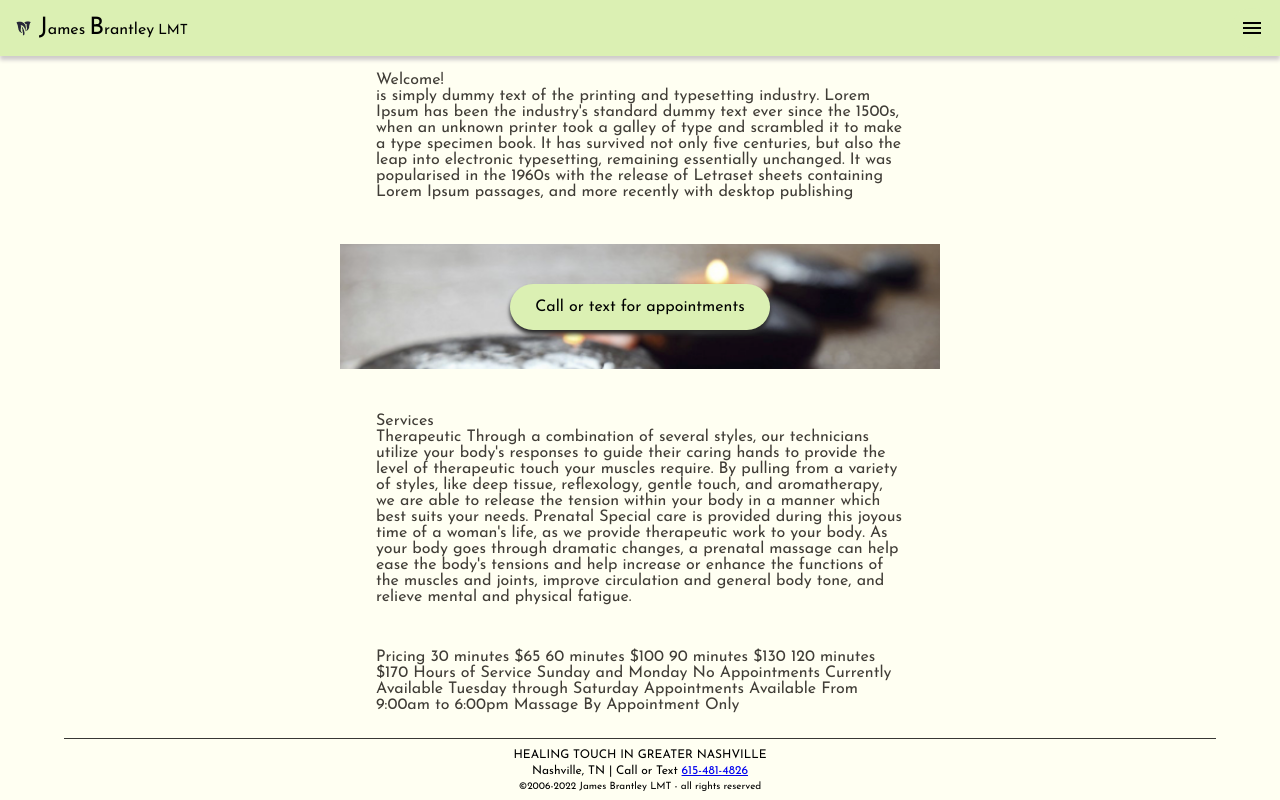
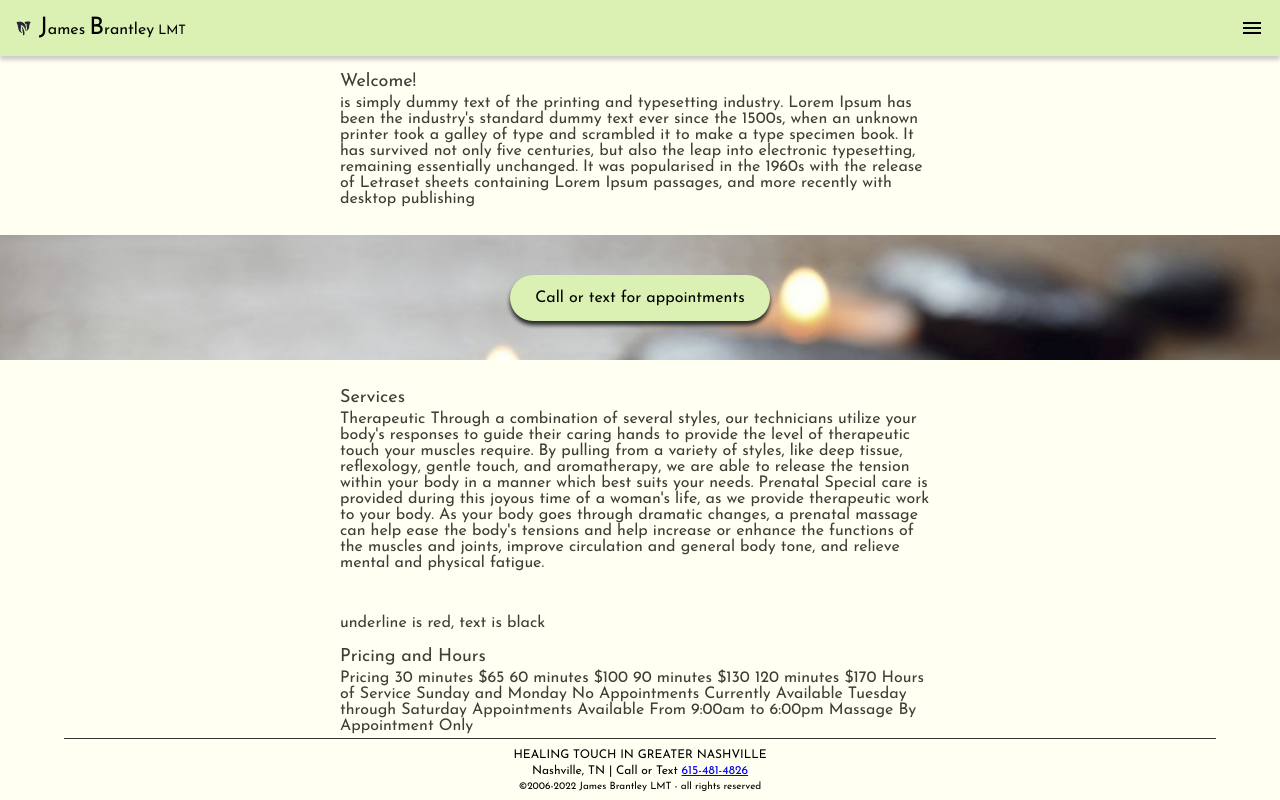
Before and after one commit to daniel-chapdelaine/brantley, an Angular app: page / in a window 1280 px wide. Built offline with nearby package versions, Linux system fonts and the light colour scheme.

Commit message:
more styling

```diff
--- a/src/app/app.component.css
+++ b/src/app/app.component.css
@@ -17,8 +17,6 @@
 }
 
 #content {
-    margin: 0px auto;
-    max-width: 600px;
     flex-grow: 1;
     box-sizing: border-box;
     overflow-y: auto;
@@ -26,13 +24,14 @@
     color: #403d37;
 }
 
-
 #content > div:not(#banner) {
-    padding: 16px 36px;
+    margin: 0px auto;
+    max-width: 600px;
+    padding: 16px 36px 0px 36px;
 }
 
 #banner {
-    margin: 16px 0px;
+    margin-top: 16px;
     width: 100%;
     height: 125px;
     min-height: 125px;
@@ -67,3 +66,8 @@
     width: 90%;
     margin: 2px auto;
 }
+
+.section-title {
+    font-size: 18px;
+    padding-bottom: 4px;
+}
--- a/src/app/app.component.html
+++ b/src/app/app.component.html
@@ -15,7 +15,7 @@
         <span style="line-height: .80; font-size: 24px;">B</span>
         <span>rantley </span>
       </span>
-      <span style="font-size: 14px;" >LMT</span>
+      <span style="font-size: 13px;" >LMT</span>
 
       </div>
   </div>
@@ -39,8 +39,8 @@
   </div>
 
   <div class="section">
-    <div>Services</div>
-    <div class="section-title">
+    <div class="section-title">Services</div>
+    <div class="section-body">
       Therapeutic
       Through a combination of several styles, our technicians utilize your body's responses to guide their caring hands to provide the level of therapeutic touch your muscles require. By pulling from a variety of styles, like deep tissue, reflexology, gentle touch, and aromatherapy, we are able to release the tension within your body in a manner which best suits your needs.
 
@@ -49,6 +49,9 @@
     </div>
   </div>
 
+  <div class="section">
+    <p><span>underline is red, text is black</span></p>
+    <div class="section-title"> Pricing and Hours</div>
     <div>
         Pricing
         30 minutes
@@ -75,6 +78,7 @@
         9:00am to 6:00pm
         Massage By Appointment Only
     </div>
+  </div>
 
   <div style="display: flex; flex-direction: column; align-items: center; gap: 8px;">
     <div>THERAPEUTIC MASSAGE SINCE 1990</div>
```
Lines whose indentation alone changed are shown as unchanged.
